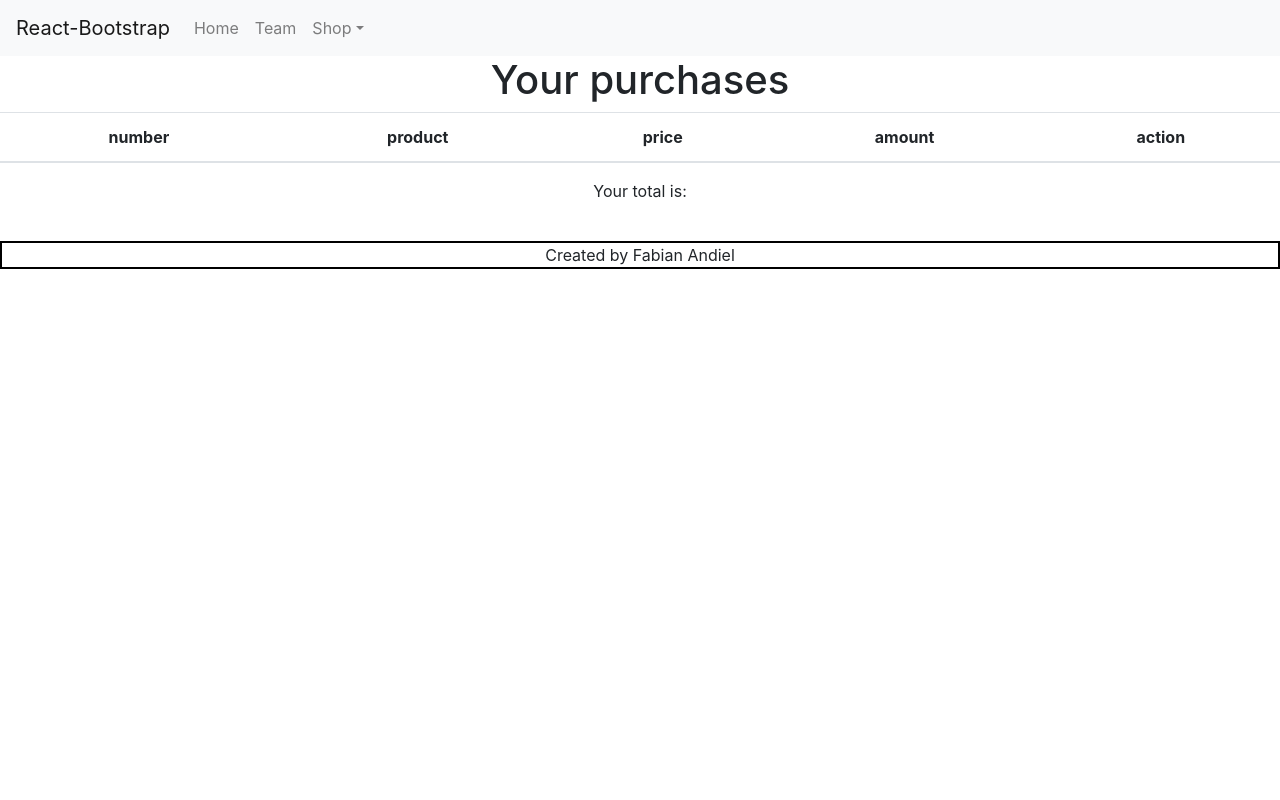
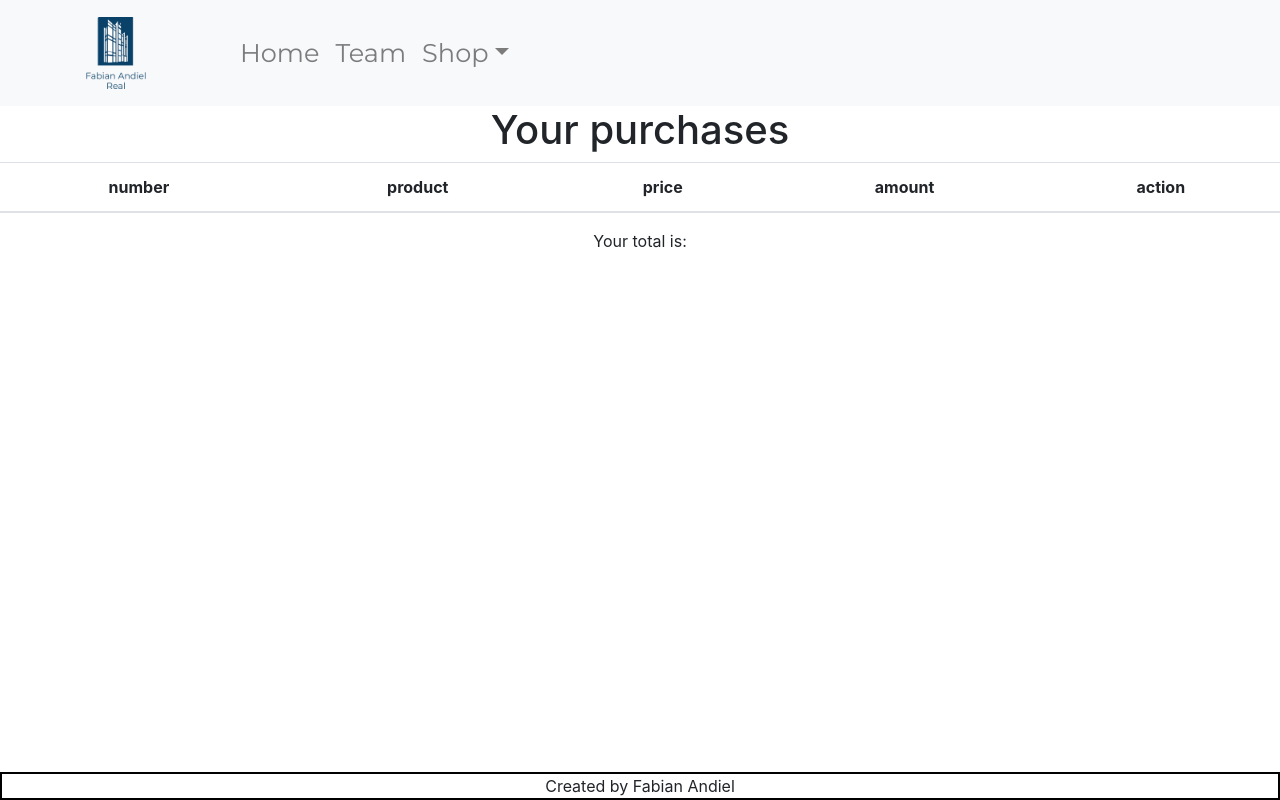
Before and after one commit to FabianAndiel1985/real_estate-REACT, a React (Create React App) app: page /#/shopping-cart in a window 1280 px wide. Built offline with nearby package versions, Linux system fonts and the light colour scheme.

Commit message:
styled navbar component

```diff
--- a/src/components/footer/footer.module.css
+++ b/src/components/footer/footer.module.css
@@ -1,6 +1,6 @@
 footer {
 	margin-top: 3%;
-	position:sticky;
+	position:fixed;
 	bottom:0;
 	right:0;
 	left:0;
--- a/src/components/navigation/navigation.js
+++ b/src/components/navigation/navigation.js
@@ -6,19 +6,20 @@ import NavDropdown from 'react-bootstrap/NavDropdown';
 import Form from 'react-bootstrap/Form';
 import FormControl from 'react-bootstrap/FormControl';
 import Button from 'react-bootstrap/Button';
+import styles from './navigation.module.css';
 
 
 function Navigation(props) {
     return (
         <Navbar bg="light" expand="lg">
-	  <Navbar.Brand href="#home">React-Bootstrap</Navbar.Brand>
+	  <Navbar.Brand href=""><img className={styles.navBrand} src={require("../../assets/images/logo.png")}/> </Navbar.Brand>
 	  <Navbar.Toggle aria-controls="basic-navbar-nav" />
 	  <Navbar.Collapse id="basic-navbar-nav">
 	    <Nav className="mr-auto">
-	      <Nav.Link href="/">Home</Nav.Link>
-	      <Nav.Link href="#team">Team</Nav.Link>
-	  <NavDropdown title="Shop" id="basic-nav-dropdown">
-        <NavDropdown.Item href="#shopping-cart">shopping cart</NavDropdown.Item>
+	      <Nav.Link href="/" className={styles.navLink}>Home</Nav.Link>
+	      <Nav.Link href="#team" className={styles.navLink}>Team</Nav.Link>
+	  <NavDropdown className={styles.navLink} title="Shop" id="basic-nav-dropdown">
+        <NavDropdown.Item href="#shopping-cart" >shopping cart</NavDropdown.Item>
         <NavDropdown.Item href="#products">products</NavDropdown.Item>
       </NavDropdown>
 	    </Nav>
--- /dev/null
+++ b/src/components/navigation/navigation.module.css
@@ -0,0 +1,11 @@
+@import url('https://fonts.googleapis.com/css2?family=Montserrat:wght@200;400&display=swap');
+
+
+.navLink {
+	font-size: max(2vw, 20px);
+	font-family: 'Montserrat', sans-serif;
+}
+
+.navBrand {
+	width:40%;
+}
--- a/src/components/team/team.module.css
+++ b/src/components/team/team.module.css
@@ -1,13 +1,12 @@
-
 @import url('https://fonts.googleapis.com/css2?family=Montserrat&display=swap');
 
 .heading{
-	font-size: max(7vw, 100px);
+	font-size: max(7vw, 80px);
 	font-family: 'Montserrat', sans-serif;
 
 }
 
 .sub{
-	font-size: max(2vw, 30px);
+	font-size: max(2vw, 40px);
 	font-family: 'Montserrat', sans-serif;
 }
```
Also changed, not shown: src/assets/images/logo.png (added).
